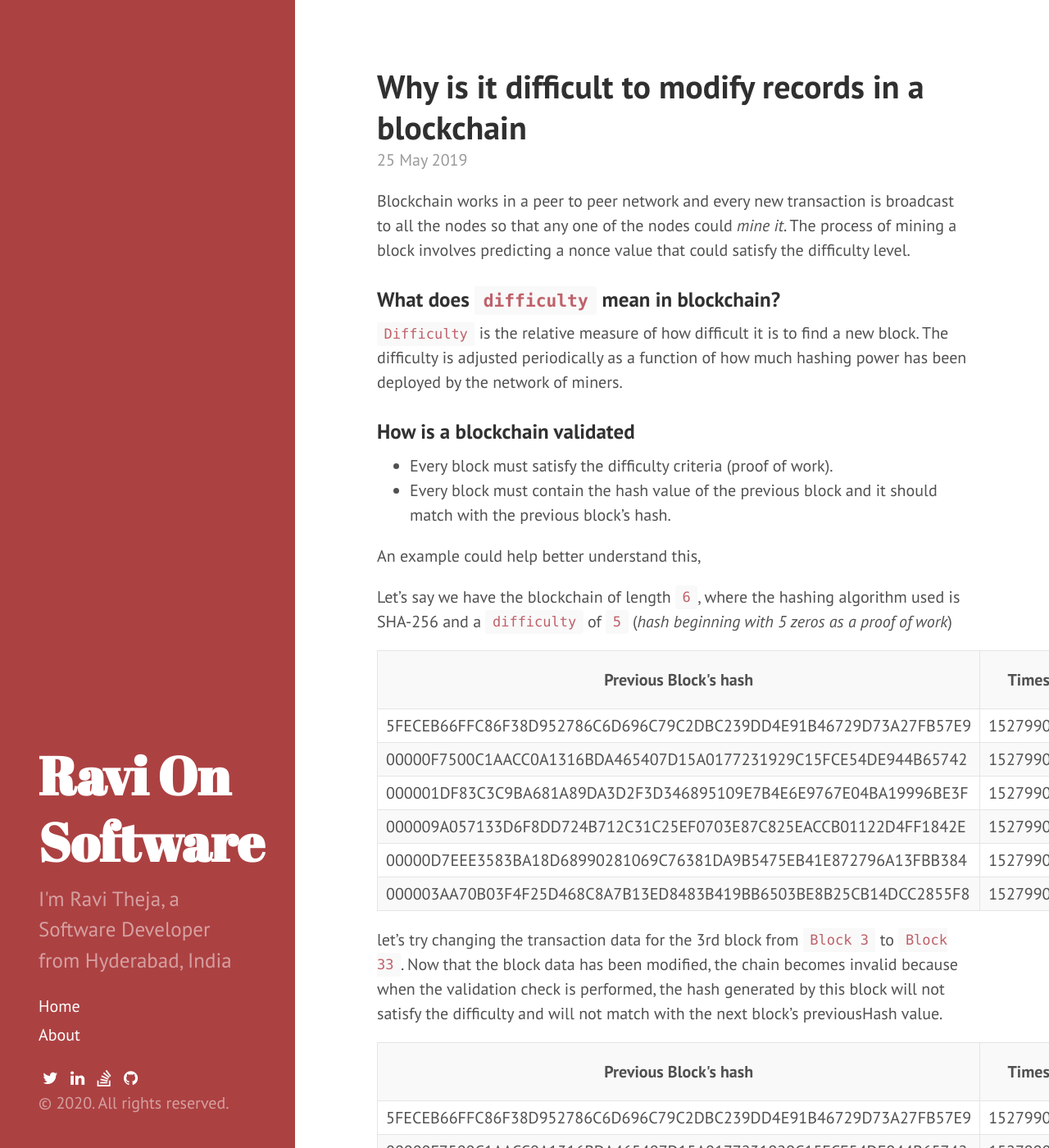
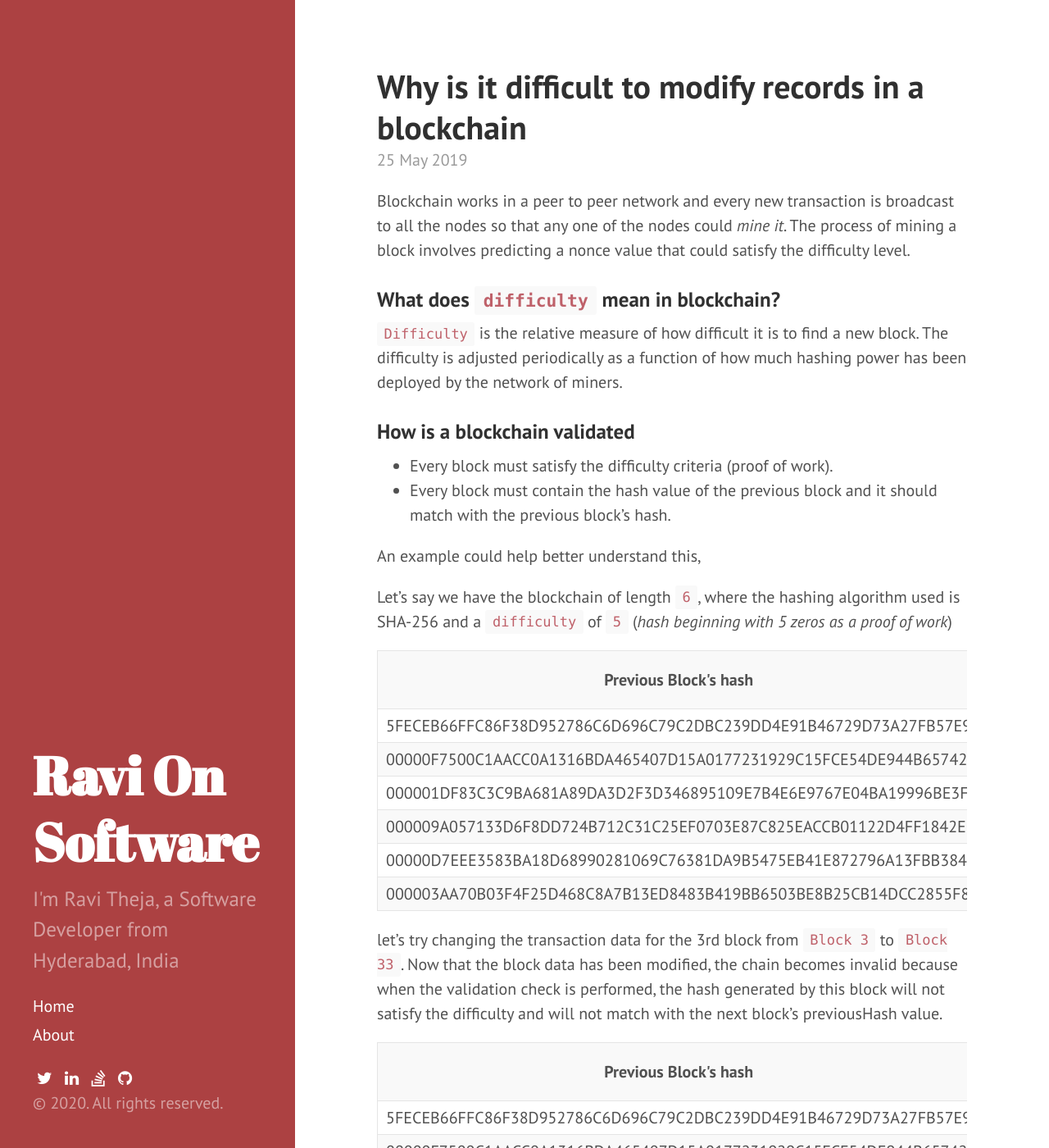
Before and after one commit to cyberpirate92/blog, a Jekyll site: the page built from _posts/2019-05-25-why-is-it-difficult-to-modify-records-in-a-blockchain.md, in a window 1280 px wide and 1400 px high. Shown: the whole window at 82% size. Built offline with Jekyll 4.4.1, drawn with Linux system fonts in a browser that asks for light colours; some of the changed text lies outside the part shown.

Commit message:
Fix table overflow behavior; Change language attribute for plain text snippets

```diff
--- a/_posts/2019-05-25-why-is-it-difficult-to-modify-records-in-a-blockchain.md
+++ b/_posts/2019-05-25-why-is-it-difficult-to-modify-records-in-a-blockchain.md
@@ -19,6 +19,7 @@
 
 Let’s say we have the blockchain of length `6`, where the hashing algorithm used is SHA-256 and a `difficulty` of `5` (_hash beginning with 5 zeros as a proof of work_)
 
+<div class="table">
 <table>
     <tr>
         <th>Previous Block's hash</th>
@@ -63,9 +64,11 @@
         <td>Block 6</td>
     </tr>
 </table>
+</div>
 
 let’s try changing the transaction data for the 3rd block from `Block 3` to `Block 33`. Now that the block data has been modified, the chain becomes invalid because when the validation check is performed, the hash generated by this block will not satisfy the difficulty and will not match with the next block's previousHash value.
 
+<div class="table">
 <table>
     <tr>
         <th>Previous Block's hash</th>
@@ -110,6 +113,7 @@
         <td>Block 6</td>
     </tr>
 </table>
+</div>
 
 The following method is used to calculate the hash
 
@@ -125,13 +129,13 @@
 
 This is the resultant string if we append the data for block 3
 
-{% highlight markdown %}
+{% highlight plaintext %}
 Block 331527990931107000001DF83C3C9BA681A89DA3D2F3D346895109E7B4E6E9767E04BA19996BE3F3632550
 {% endhighlight %}
 
 and the SHA-256 hash for the above string is
 
-{% highlight markdown %}
+{% highlight plaintext %}
 BD5370EB390348AA71C25C65E700E36E81BA370C665C6398BAEF7C8843C0A1C2
 {% endhighlight %}
 
@@ -170,7 +174,7 @@
   public static long bruteforce(int d, String s) throws NoSuchAlgorithmException {
     long nonce = 0;
     String pre = "";
-    for (; pre.length()<d; pre += "0");
+    for (; pre.length() < d; pre += "0");
     while (!sha256(s + String.valueOf(nonce)).startsWith(pre)){
       nonce++;
     }
@@ -181,6 +185,7 @@
 
 We have found that the nonce value `125107` satisfies the difficulty criteria, let’s see how our modified chain looks like
 
+<div class="table">
 <table>
     <tr>
         <th>Previous Block's hash</th>
@@ -225,11 +230,13 @@
         <td>Block 6</td>
     </tr>
 </table>
+</div>
 
 since block 3 has been modified, the `previousHash` value contained in block 4 doesn't match with the third block's hash.
 
 To correct the chain, the previous hash value in block 4 needs to be set to the current hash of block 3, so it will become
 
+<div class="table">
 <table>
     <tr>
         <th>Previous Block's hash</th>
@@ -244,11 +251,19 @@
         <td>Block 4</td>
     </tr>
 </table>
+</div>
 
-and the current hash for block 4 becomes `DAFC46D52C86324421121FC99BEB1E6D7215C6DA288CF0600034F60995477A09` which doesn’t satisfy the difficulty criteria and the nonce value has to be recalculated
+and now the current hash for block 4 becomes
 
-With the new nonce, the 4th block becomes
+{% highlight plaintext %}
+"DAFC46D52C86324421121FC99BEB1E6D7215C6DA288CF0600034F60995477A09"
+{% endhighlight %}
 
+which doesn’t satisfy the difficulty criteria and the `nonce` value has to be recalculated.
+
+With the recalculated nonce, the 4th block becomes
+
+<div class="table">
 <table>
     <tr>
         <th>Previous Block's hash</th>
@@ -263,6 +278,7 @@
         <td>Block 4</td>
     </tr>
 </table>
+</div>
 
 The same happens with the remaining blocks and their nonces should also be recalculated. As we have observed the blockchain is similar in analogy to dominoes where each block can be thought of as a domino.
 
--- a/public/css/custom.css
+++ b/public/css/custom.css
@@ -4,7 +4,6 @@
     padding-right: 0.25rem;
 }
 
-.container { max-width: 85%; }
 figure.highlight { margin: 0; margin-bottom: 1rem; }
 .highlight pre { overflow: auto; white-space: pre; word-break: normal; word-wrap: normal; }
 td.red-cell-highlight { background-color: #fea59d; }
@@ -14,6 +13,12 @@
 p.centered-image small { color: #6c757d; }
 .text-left-align { text-align: left; }
 .text-right-align { text-align: right; }
+div.table { overflow-x: auto; }
+
+/* Medium devices (landscape tablets, 768px and up) */
+@media only screen and (min-width: 768px) {
+    .content { max-width: 75%; }
+}
 
 .highlight .hll { background-color: #ffffcc }
 .highlight  { background: #ffffff; }
```
Also changed, not shown: _posts/2019-05-20-creating-a-simple-blockchain.md (+24 -22 lines).
